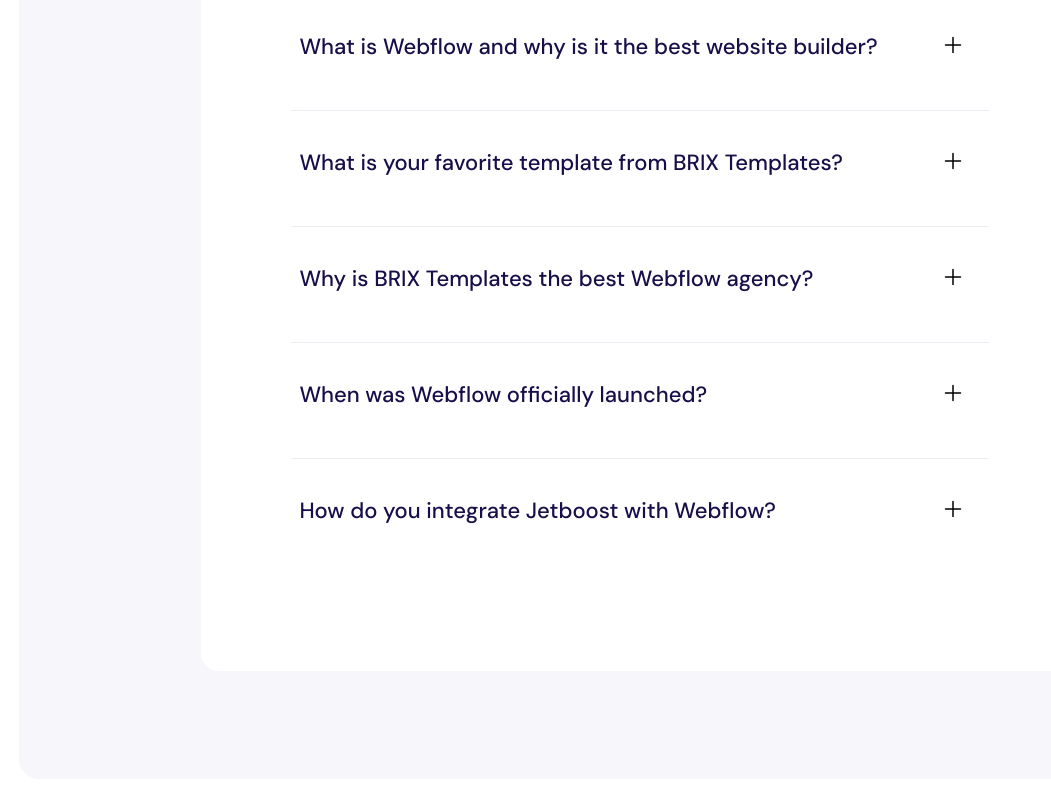
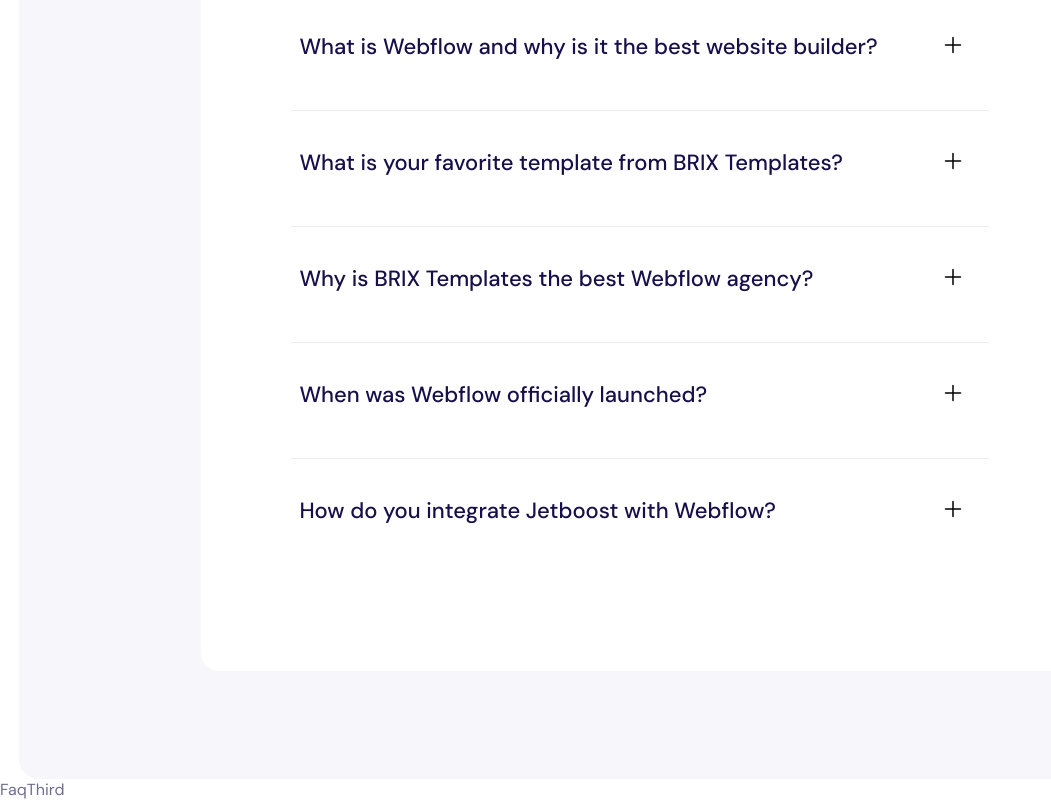
Before and after one commit to KayloPortal/Three-Faq-Accordions, a React (Vite) app: page / in a window 1280 px wide. Shown: the part 2427-3227 px from the top of the page, without its empty margins (0-1051 px from the left). Before the commit the page ends 3206 px from the top, so only its background shows below. Built offline with nearby package versions, Linux system fonts and the light colour scheme.

Commit message:
added/ FaqThird to APP's JSX

```diff
--- a/src/App.jsx
+++ b/src/App.jsx
@@ -3,6 +3,7 @@
 import Hero from "./components/Sections/Hero/Hero";
 import SubmittedEmailsProvider from "./contexts/submitedEmails";
 import FaqSecond from "./components/Sections/FaqSecond/FaqSecond"
+import FaqThird from "./components/Sections/FaqThird/FaqThird"
 import "./App.css"
 
 function App() {
@@ -15,6 +16,7 @@
       <main>
         <FaqFirst />
         <FaqSecond />
+        <FaqThird />
       </main>
     </SubmittedEmailsProvider>
   );
```
